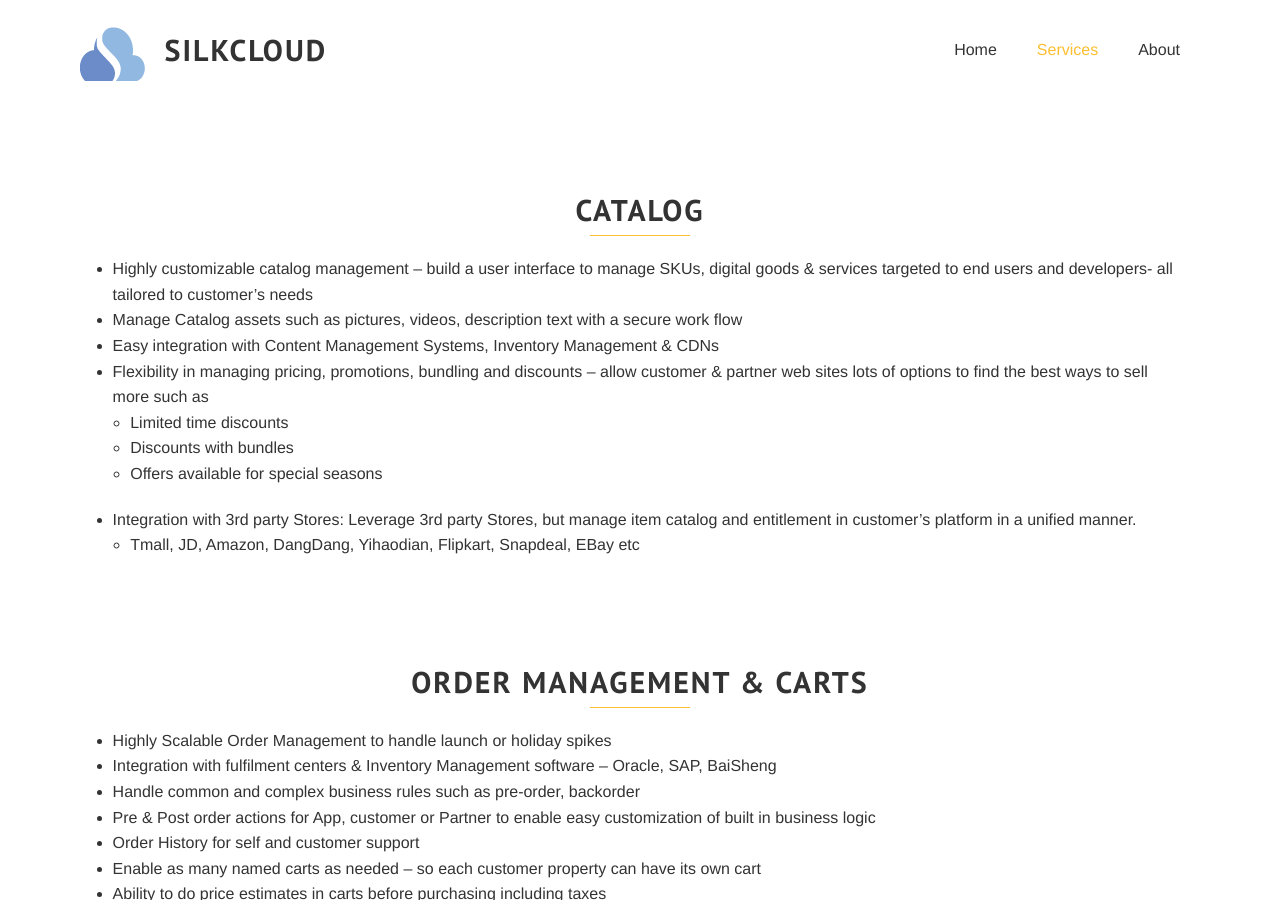
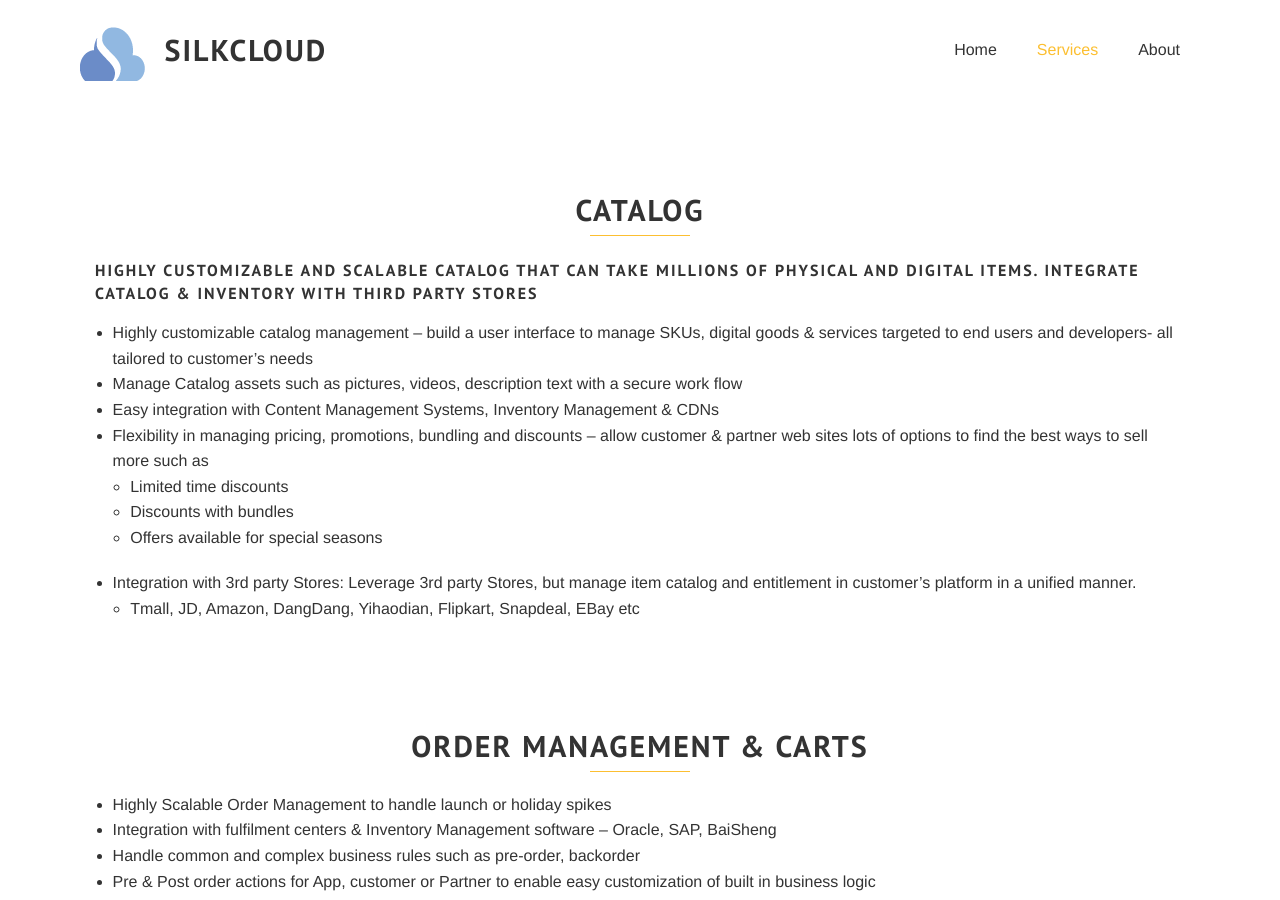
Before and after one commit to jrgallelli/jrgallelli.github.io, a Jekyll site: the page built from services.html, in a window 1280 px wide and 900 px high, scrolled down 1902 px. Built offline with Jekyll 4.4.1, drawn with Linux system fonts in a browser that asks for light colours; some web fonts are replaced; Markdown is read by kramdown in place of the engine named in the settings.

Commit message:
Update services.html

```diff
--- a/services.html
+++ b/services.html
@@ -75,7 +75,7 @@ section_id: services
   <div class='spacing'></div>
   <div class='row'>
     <div class='medium-12 large-12 columns'>
-
+<H4>Highly customizable and scalable catalog that can take millions of physical and digital items. Integrate catalog & inventory with third party stores</H4>
 <ul>
 <li>Highly customizable catalog management – build a user interface to manage SKUs, digital goods & services targeted to end users and developers- all tailored to customer’s needs</li>
 <li>Manage Catalog assets such as pictures, videos, description text with a secure work flow</li>
```
